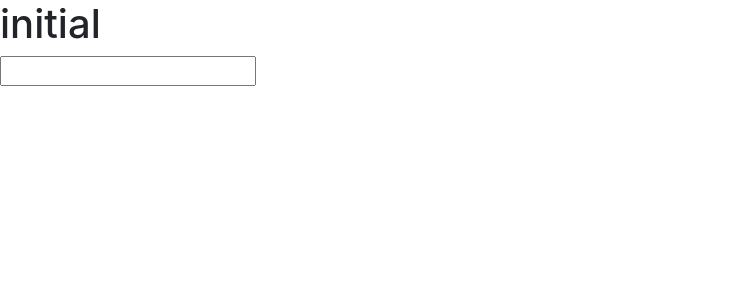
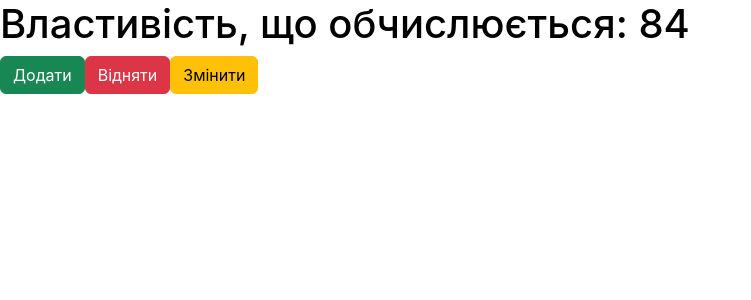
Before and after one commit to IvanSlivenko/LessonsReactJSVladylenMilin, a React (Create React App) app in the folder projects/react-lessons-Hooks/my-app/: page / in a window 1280 px wide. Shown: the top 300 px of the page, without its empty margins (0-751 px from the left). Built offline with nearby package versions, Linux system fonts and the light colour scheme.

Commit message:
02-10-2023-21-12

```diff
--- a/projects/react-lessons-Hooks/my-app/src/App.js
+++ b/projects/react-lessons-Hooks/my-app/src/App.js
@@ -1,26 +1,55 @@
-import React, { useState, useEffect, useRef } from 'react'
+import React, { useState, useMemo } from 'react'
+
+function complexCompute(num) {
+  console.log("complexCompute");
+
+  let i = 0
+  while(i<100000000)  i++
+  return num * 2
+
+ }
+
+
+function App() {
+  const [number, setNumber] = useState(42)
+  const [colored, setColored] = useState(false)
+
+  const styles={
+    color: colored ? 'darkred': 'black'
+  }
+
+  const computed = useMemo(() => {
+    return complexCompute(number);
+  }, [number]);
 
 
 
-
-function App() {
-const [value, setValue] = useState('initial')
-
   return (
     <div>
-      <h1>{value}</h1>
-      <input
-        type="text"
-        onChange={(e) => setValue(e.target.value)}
-        valueP={value}
-      />
+      <h1 style={styles}> Властивість, що обчислюється: {computed}</h1>
 
+      <button
+        className={"btn btn-success"}
+        onClick={() => setNumber((prev) => prev + 1)}
+      >
+        Додати
+      </button>
 
+      <button
+        className="btn btn-danger"
+        onClick={() => setNumber((prev) => prev - 1)}
+      >
+        Відняти
+      </button>
+
+      <button
+        className="btn btn-warning"
+        onClick={() => setColored((prev) => !prev)}
+      >
+        Змінити
+      </button>
     </div>
   );
 }
 
 export default App;
-
-
-// <input className="inputcounter"></input>;
```
Also changed, not shown: projects/react-lessons-Hooks/my-app/src/example/ref.js (added, +39 -0 lines), projects/react-lessons-Hooks/my-app/discription.txt.
